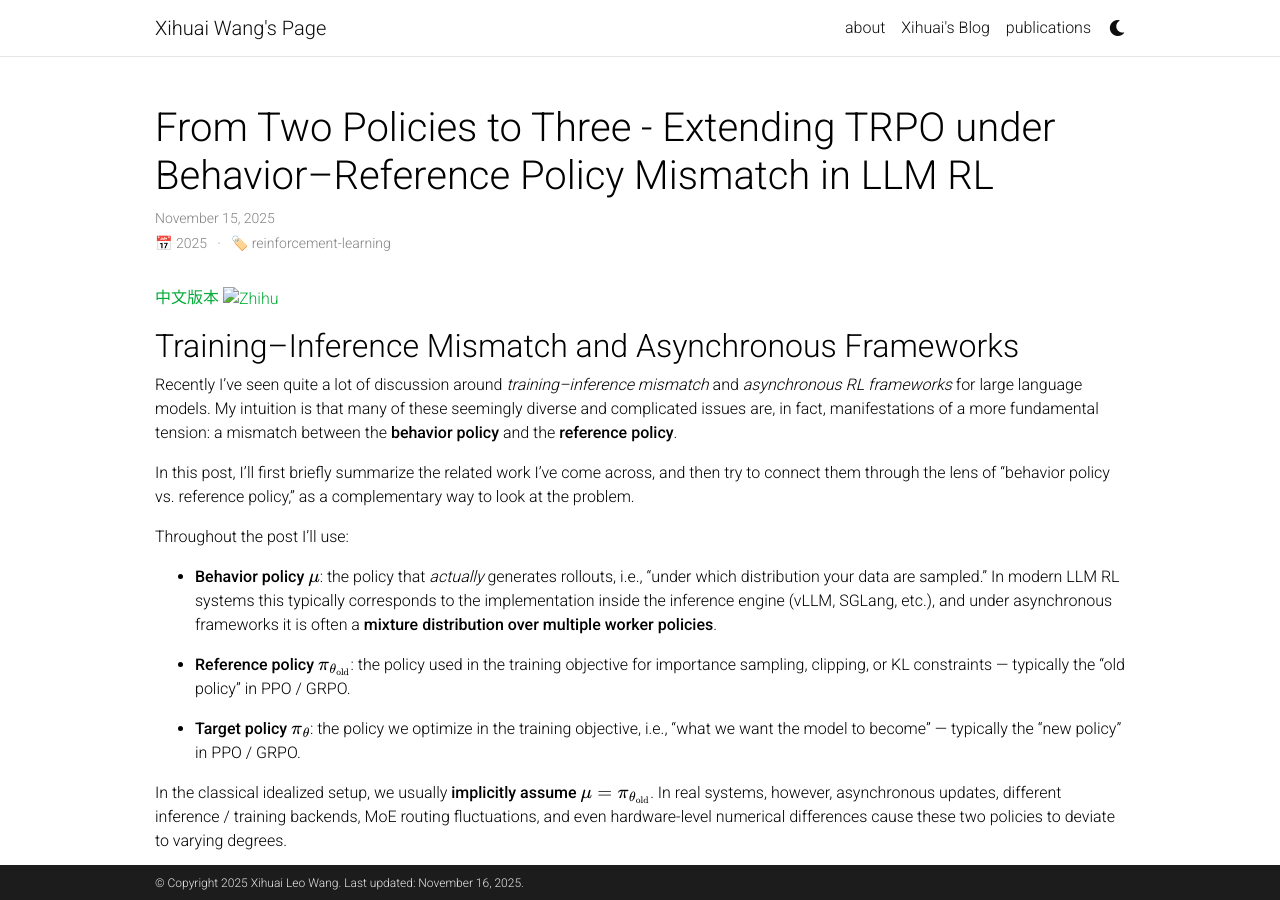
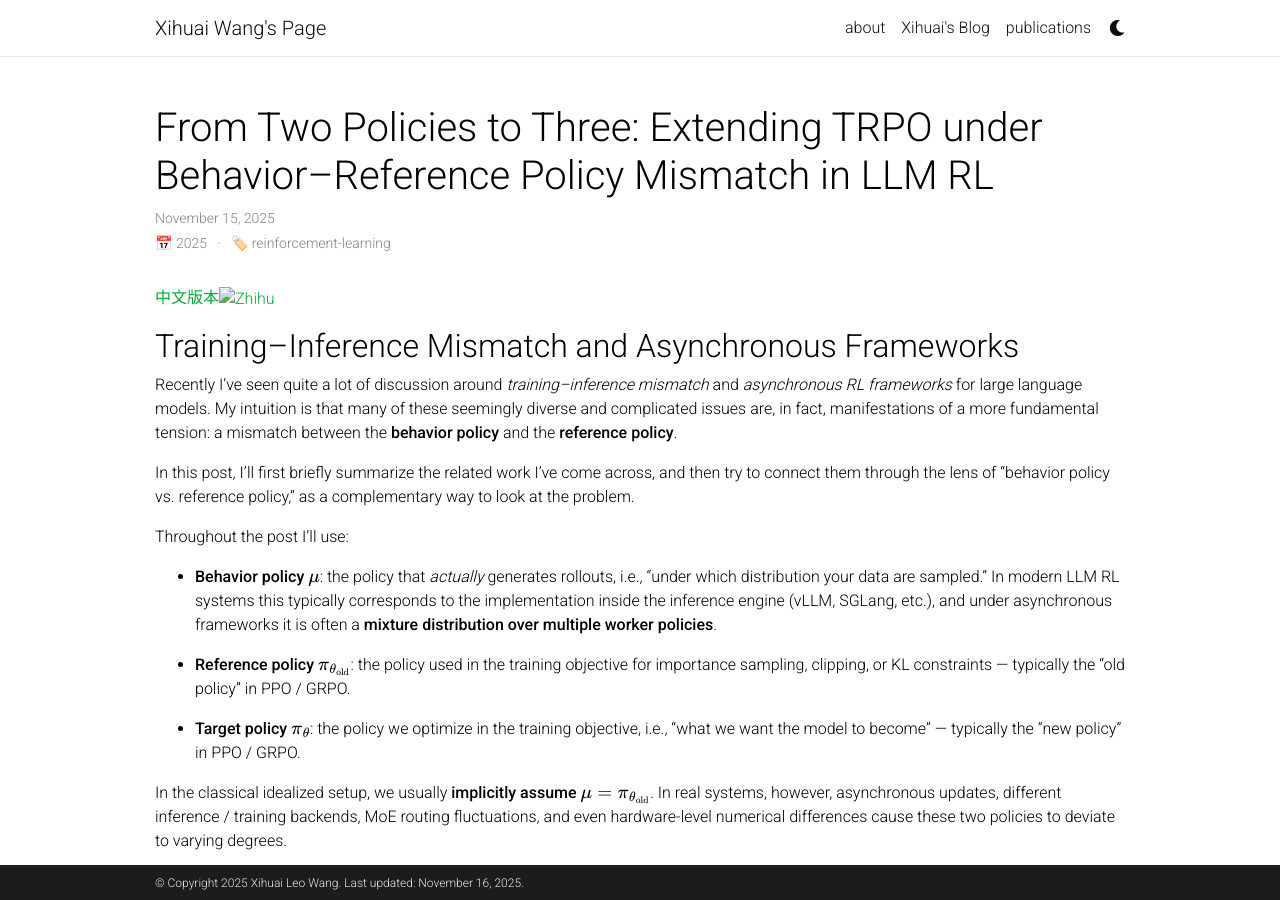
Before and after one commit to xihuai18/xihuai18.github.io, a Jekyll site: the page built from _posts/2025-11-15-three-policy-en.md, in a window 1280 px wide and 900 px high. Built offline with Jekyll 4.4.1, drawn with Linux system fonts in a browser that asks for light colours; comment, search, counter and statistics services are not loaded; a style sheet for code colours, icons or effects is not loaded.

Commit message:
修正标题中的标点格式，统一使用冒号以增强一致性；调整中文版本链接格式

```diff
--- a/_posts/2025-11-15-three-policy-en.md
+++ b/_posts/2025-11-15-three-policy-en.md
@@ -1,12 +1,12 @@
 ---
 layout: post
-title: From Two Policies to Three - Extending TRPO under Behavior–Reference Policy Mismatch in LLM RL
+title: "From Two Policies to Three: Extending TRPO under Behavior–Reference Policy Mismatch in LLM RL"
 date: 2025-11-15
 description: Modern LLM RL pipelines often train under an “old policy” that silently drifts away from the behavior policy that actually generates rollouts, breaking the usual on-policy assumptions. This post rewrites the classic TRPO lower bound in a three-policy form — behavior, reference, and target — so that the performance gap cleanly decomposes into two TV distances that we can reason about and control. Seen through this lens, methods like Decoupled PPO, AReaL, TIS, IcePop, sequence-level MIS, and common engineering tricks for training–inference alignment all become different ways of shrinking these two deviations.
 categories: reinforcement-learning
 ---
 
-[中文版本](https://zhuanlan.zhihu.com/p/1973206684907365344) [![Zhihu](https://static.zhihu.com/heifetz/favicon.ico)](https://zhuanlan.zhihu.com/p/1973206684907365344)
+[中文版本![Zhihu](https://static.zhihu.com/heifetz/favicon.ico)](https://zhuanlan.zhihu.com/p/1973206684907365344)
 
 ## Training–Inference Mismatch and Asynchronous Frameworks
 
```
